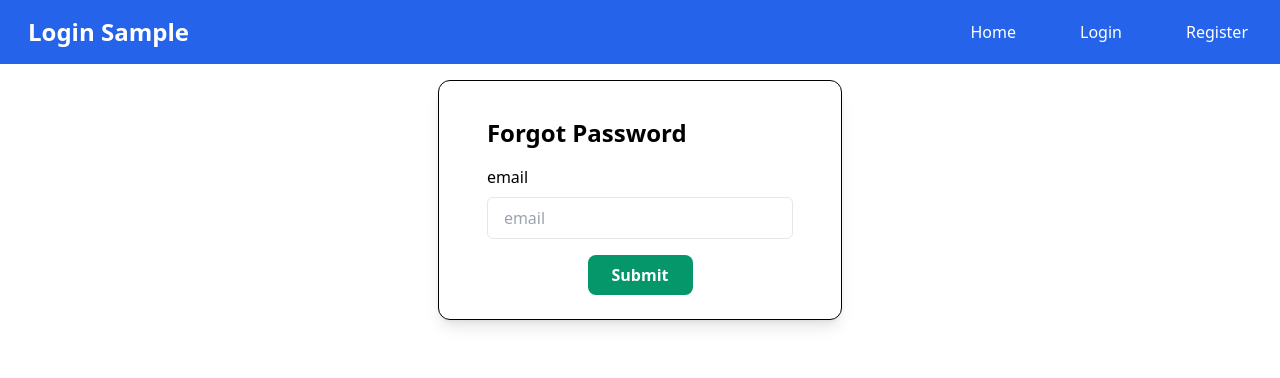
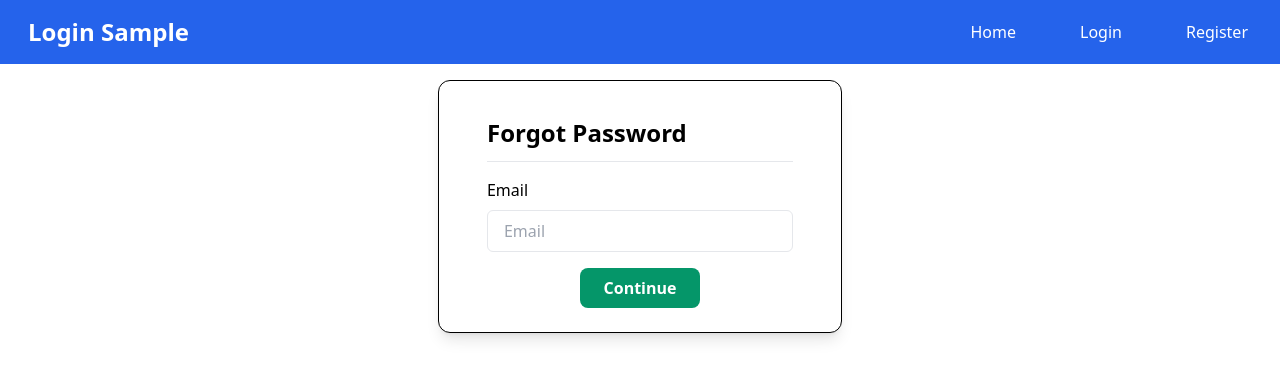
Before and after one commit to thanapholteam/test-react-auth, a React app: page /forgot-password in a window 1280 px wide. Shown: the top 378 px of the page. Built offline with nearby package versions, Linux system fonts and the light colour scheme; no server answers; the HTML template or start-up script is replaced by a standard one.

Commit message:
feat(page-forgot-pwd)

```diff
--- a/src/components/ForgetPassword/ForgetForm.tsx
+++ b/src/components/ForgetPassword/ForgetForm.tsx
@@ -5,6 +5,7 @@ type Props = {
   handleSubmit: (event: React.FormEvent<HTMLFormElement>) => Promise<void>;
   setValue: (value: React.SetStateAction<string>) => void;
   loading: boolean;
+  btnName?: string;
 };
 
 const ForgetForm: React.FC<Props> = ({
@@ -12,6 +13,7 @@ const ForgetForm: React.FC<Props> = ({
   handleSubmit,
   setValue,
   loading,
+  btnName
 }) => {
   return (
     <form onSubmit={(e) => handleSubmit(e)}>
@@ -38,7 +40,7 @@ const ForgetForm: React.FC<Props> = ({
           type="submit"
           disabled={loading}
         >
-          Submit
+          {btnName ? btnName : "Submit"}
         </button>
       </div>
     </form>
--- a/src/pages/ForgotPassword.tsx
+++ b/src/pages/ForgotPassword.tsx
@@ -1,14 +1,18 @@
 import ForgetForm from "@/components/ForgetPassword/ForgetForm";
 import { axiosInstance } from "@/utils/Axios";
 import { useState } from "react";
+import { useNavigate } from "react-router-dom";
+import { MySwal } from "@/utils/Swal";
 
 const ForgotPassword = () => {
+  const navigate = useNavigate();
   const [email, setEmail] = useState("");
   const [loading, setLoading] = useState(false);
   const [url, setUrl] = useState("");
   const [otp, setOtp] = useState("");
-  const [isOTPVefified, setIsOTPVefified] = useState(false);
+  // const [isOTPVefified, setIsOTPVefified] = useState(false);
   const [newPassword, setNewPassword] = useState("");
+  const [page, setPage] = useState(1);
 
   const handleSubmitEmail = async (event: React.FormEvent<HTMLFormElement>) => {
     setLoading(true);
@@ -18,6 +22,7 @@ const ForgotPassword = () => {
       console.log(res);
       if (res.status === 201) {
         setUrl(res.data.url);
+        setPage(2);
       }
       setLoading(false);
     }
@@ -35,7 +40,8 @@ const ForgotPassword = () => {
       });
       console.log(res);
       if (res.status === 201) {
-        setIsOTPVefified(true);
+        // setIsOTPVefified(true);
+        setPage(3)
       }
       setLoading(false);
     }
@@ -51,12 +57,20 @@ const ForgotPassword = () => {
       const res = await axiosInstance.post("/user/reset-password/", {
         email: email,
         id: url,
-        password: newPassword,
+        newPassword: newPassword,
       });
       console.log(res);
-      if (res.status === 200) {
+      if (res.status === 201) {
         // setIsOTPVefified(true); redirect to login
         //TODO : Sweetalert
+      //  navigate("/login")
+       MySwal.fire({
+        icon: "success",
+        title: "Register Success",
+        showConfirmButton: false,
+        timer: 2000,
+      }).then(() => navigate("/login"));
+
       }
       setLoading(false);
     }
@@ -67,27 +81,35 @@ const ForgotPassword = () => {
     <div className="flex flex-col justify-center items-center">
       <div className="px-12 py-6 mt-4 text-left bg-white rounded-xl border border-black shadow-lg">
         <h1 className="text-2xl font-bold mt-3">Forgot Password</h1>
+        <hr className="my-3" />
+        {page === 1 ? (
           <ForgetForm
-          name="email"
+            name="Email"
             handleSubmit={handleSubmitEmail}
             setValue={setEmail}
             loading={loading}
+            btnName={"Continue"}
           />
-        {url !== "" ? (
+        ) : null}
+        {page === 2 ? (
+          <div>
             <ForgetForm
               name="OTP"
               handleSubmit={handleSubmitOTP}
               setValue={setOtp}
               loading={loading}
             />
+          </div>
         ) : null}
-        {isOTPVefified ? (
+        {page === 3 ? (
+          <div>
             <ForgetForm
               name="newPassword"
               handleSubmit={handleChangePassword}
               setValue={setNewPassword}
               loading={loading}
             />
+          </div>
         ) : null}
       </div>
     </div>
```
Lines whose indentation alone changed are shown as unchanged.
